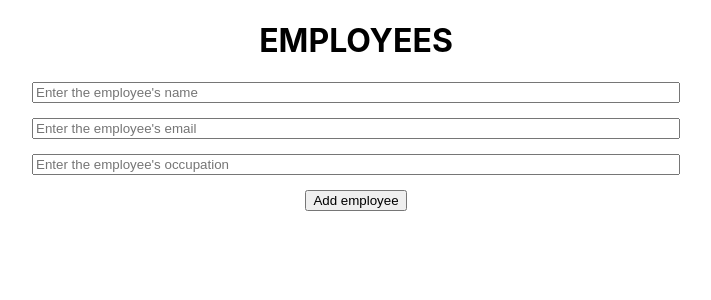
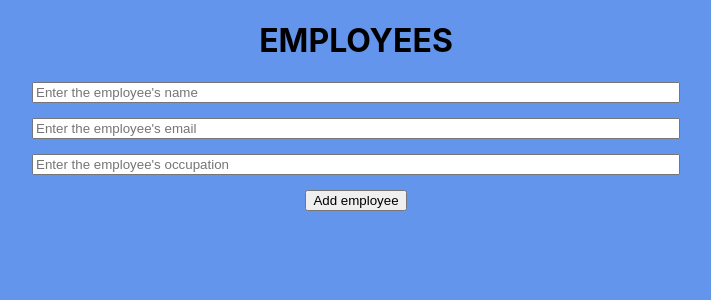
Before and after one commit to thaisBertoldi/exercicio-trabalhadores-react, a React (Create React App) app: page / in a window 1280 px wide. Shown: the top 300 px of the page, without its empty margins (284-995 px from the left). Built offline with nearby package versions, Linux system fonts and the light colour scheme.

Commit message:
Verificacoes nome, email e profissao incluidas

```diff
--- a/src/components/Employeer.js
+++ b/src/components/Employeer.js
@@ -8,7 +8,7 @@ export default function Employeer() {
     const { employeeList, setEmployeeList, name, setName, email, setEmail, occupation, setOccupation } = useContext(EmployeeContext);
     function AddEmployee(e) {
         e.preventDefault();
-        if (!name || !email || !occupation) {
+        if (!name || !email || !occupation || !name.match(/[a-z]/gi) || !email.match(/[\w.]+@\w+\.\w+\.?\w*/gi) || !(occupation.match(/[a-z]/gi))) {
             return alert('Some input is incorrect')
         } else {
             ++idEmployee
@@ -38,12 +38,6 @@ export default function Employeer() {
 
         let buttonSubmit = document.getElementById('button-submit')
         buttonSubmit.value = 'Update Employee'
-
-        // employeeList.forEach(emp => {
-        //     if(emp.idEmployee === id) {
-        //         employeeList.name = inputName.value
-        //     }
-        // })
     }
 
     return (
@@ -73,6 +67,5 @@ export default function Employeer() {
                 }
             </div >
         </div >
-
     )
 }
--- a/src/components/Employeer.module.css
+++ b/src/components/Employeer.module.css
@@ -22,6 +22,7 @@
     list-style: none;
     width: 50%;
     flex-direction: column;
+    background-color: white;
     column-gap: 10px;
     border: 1px black solid;
 
--- a/src/index.css
+++ b/src/index.css
@@ -5,6 +5,7 @@ body {
     sans-serif;
   -webkit-font-smoothing: antialiased;
   -moz-osx-font-smoothing: grayscale;
+  background-color: cornflowerblue;
 }
 
 code {
```
